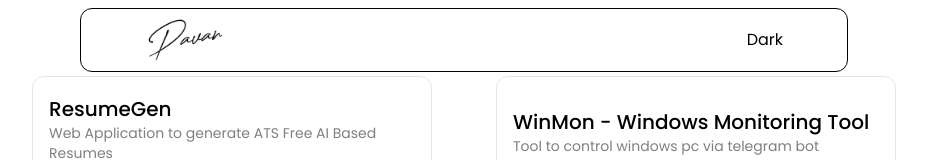
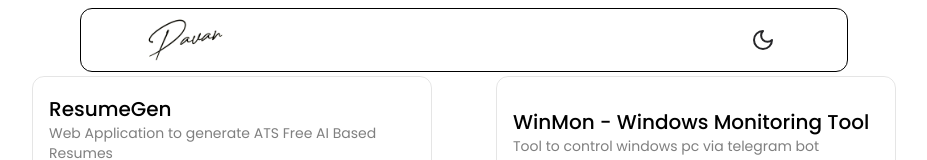
Before and after one commit to PavanMeka09/Portfolio, a React (Vite) app: page / in a window 1280 px wide. Shown: the top 160 px of the page, without its empty margins (176-1103 px from the left). Built offline with nearby package versions, Linux system fonts and the light colour scheme.

Commit message:
add themeSwitcher

```diff
--- a/package.json
+++ b/package.json
@@ -12,6 +12,7 @@
   "dependencies": {
     "@tailwindcss/vite": "^4.0.3",
     "lucide-react": "^0.474.0",
+    "motion": "^12.12.1",
     "react": "^18.3.1",
     "react-dom": "^18.3.1",
     "react-icons": "^5.4.0",
--- a/src/App.jsx
+++ b/src/App.jsx
@@ -1,16 +1,14 @@
 import { Navbar } from "./Components/Navbar.jsx"
 import { Projects } from "./Pages/Projects.jsx"
-import { Skills } from "./Pages/Skills.jsx"
 import { About } from "./Pages/About.jsx"
 
 function App() {
   return (
-    <>
+    <div  className="bg-white dark:bg-zinc-950">
       <Navbar />
       <Projects />
-      <Skills />
       <About />
-    </>
+    </div>
   )
 }
 
--- a/src/Components/Navbar.jsx
+++ b/src/Components/Navbar.jsx
@@ -1,4 +1,5 @@
 import Yellow from '../assets/Yellow.png'
+import { ThemeSwitcher } from '../utils/ThemeSwitcher'
 
 export const Navbar = () => {
   return (
@@ -8,13 +9,7 @@ export const Navbar = () => {
           <img src={Yellow} className='h-[100%] rounded-full'/>
         </a>
         <div className='hidden gap-10 sm:flex'>
-          {/* <a href="#about">About Me</a>
-          <a href="#skills">Skills</a>
-          <a href="#experience">Experience</a>
-          <a href="#projects">Projects</a>
-          <a href="#resume">Resume</a>
-          <a href="#contact">Contact</a> */}
-          <button className='cursor-pointer'>Dark</button>
+          <ThemeSwitcher className="p-2 hover:bg-black/5 dark:hover:bg-white/10 rounded-md cursor-pointer"/>
         </div>
       </div>
     </div>
--- a/src/Pages/Skills.jsx
+++ /dev/null
@@ -1,9 +0,0 @@
-export const Skills = () => {
-  return (
-    <div className='h-screen w-screen flex justify-center items-center flex-wrap p-6' id="skills">
-      <div>
-
-      </div>
-    </div>
-  )
-}
--- a/src/index.css
+++ b/src/index.css
@@ -1,9 +1,14 @@
 @import url('https://fonts.googleapis.com/css2?family=Poppins:ital,wght@0,100;0,200;0,300;0,400;0,500;0,600;0,700;0,800;0,900;1,100;1,200;1,300;1,400;1,500;1,600;1,700;1,800;1,900&display=swap');
 @import "tailwindcss";
+@custom-variant dark (&:where(.dark, .dark *));
 
 * {
   font-family: "Poppins", serif;
 }
+/*
+h1, h2, h3, h4, p {
+  @apply text-zinc-950 dark:text-zinc-100;
+} */
 
 html {
   scroll-behavior: smooth;
@@ -12,23 +17,3 @@ html {
 html, body {
   overflow-x: hidden;
 }
-
-/* width */
-::-webkit-scrollbar {
-  width: 10px;
-}
-
-/* Track */
-::-webkit-scrollbar-track {
-  background: #f1f1f1;
-}
-
-/* Handle */
-::-webkit-scrollbar-thumb {
-  background: #888;
-}
-
-/* Handle on hover */
-::-webkit-scrollbar-thumb:hover {
-  background: #555;
-}
--- /dev/null
+++ b/src/utils/ThemeSwitcher.jsx
@@ -0,0 +1,55 @@
+import { Sun, Moon } from 'lucide-react';
+import { useState, useEffect } from "react";
+import { motion, AnimatePresence } from "motion/react";
+
+export const ThemeSwitcher = (props) => {
+  const [isDark, setIsDark] = useState(
+    localStorage.getItem("isDark") === "true"
+  );
+
+  const [isAnimating, setIsAnimating] = useState(false);
+
+  useEffect(() => {
+    isDark
+      ? document.querySelector("html").classList.add("dark")
+      : document.querySelector("html").classList.remove("dark");
+    isAnimating
+      ? document.querySelector("body").classList.add("overflow-hidden")
+      : document.querySelector("body").classList.remove("overflow-hidden");
+  }, [isDark, isAnimating]);
+
+  const toggle = () => {
+    setIsAnimating(true);
+    setTimeout(() => {
+      localStorage.setItem("isDark", !isDark);
+      setIsDark((prev) => !prev);
+    }, 300);
+  };
+
+  const renderIcon = () => {
+    const Icon = isDark ? Sun : Moon;
+    return (
+      <button onClick={toggle}>
+        <Icon size={40} className={ props.className + " text-zinc-800 dark:text-zinc-100 active:translate-y-1 transition-[transform]"} />
+      </button>
+    );
+  };
+
+  return (
+    <div className="flex items-center justify-center">
+      {renderIcon()}
+      <AnimatePresence>
+        {isAnimating && (
+          <motion.div
+            initial={{ scale: 0}}
+            animate={{ scale: 1, opacity: 1}}
+            exit={{ opacity: 0}}
+            transition={{ duration: .3}}
+            className= "h-[200rem] w-[200rem] bg-[#18181b] dark:bg-zinc-100 rounded-full absolute mix-blend-difference"
+            onAnimationComplete={() => setIsAnimating(false)}
+          />
+        )}
+      </AnimatePresence>
+    </div>
+  );
+};
```
Also changed, not shown: 1 other file (tests, documents, lock files or other folders).
